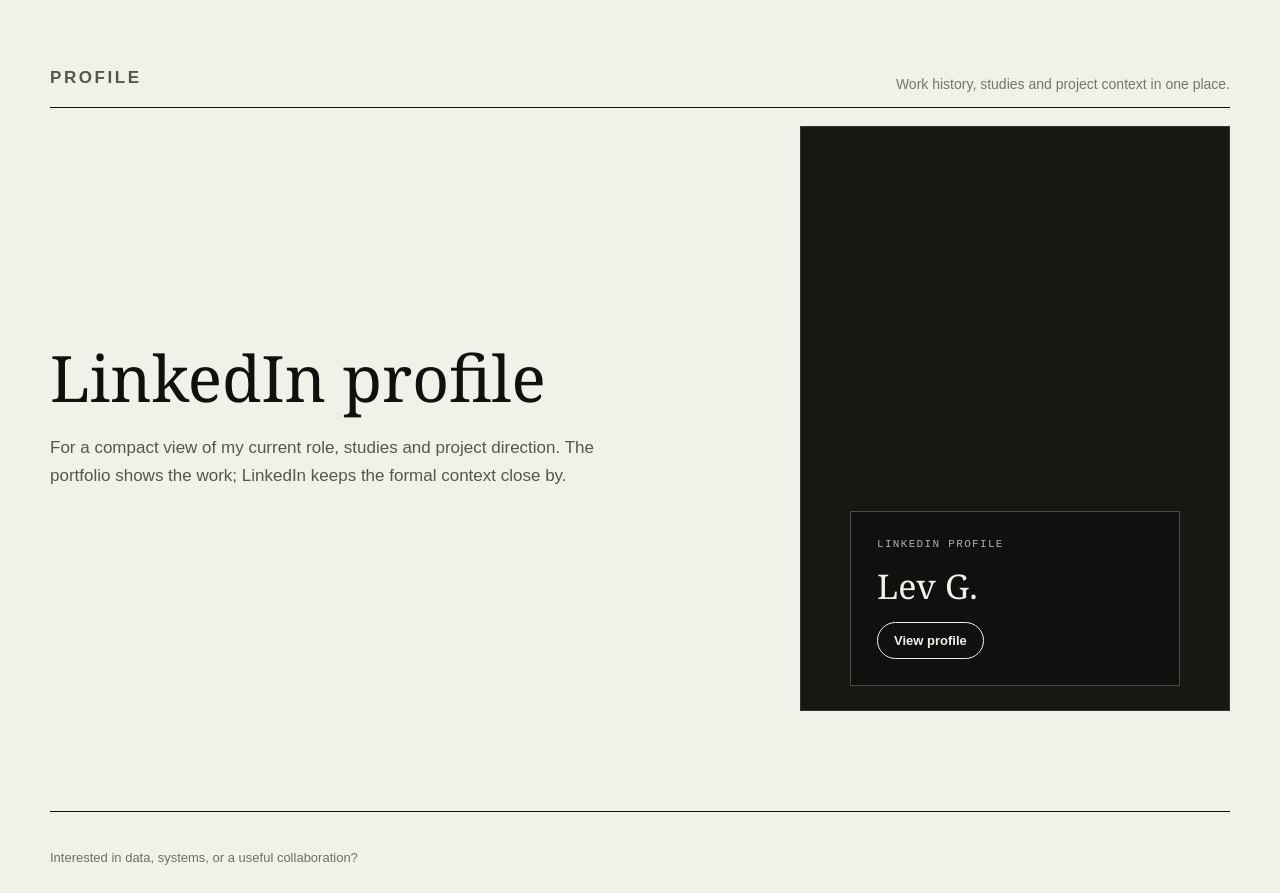
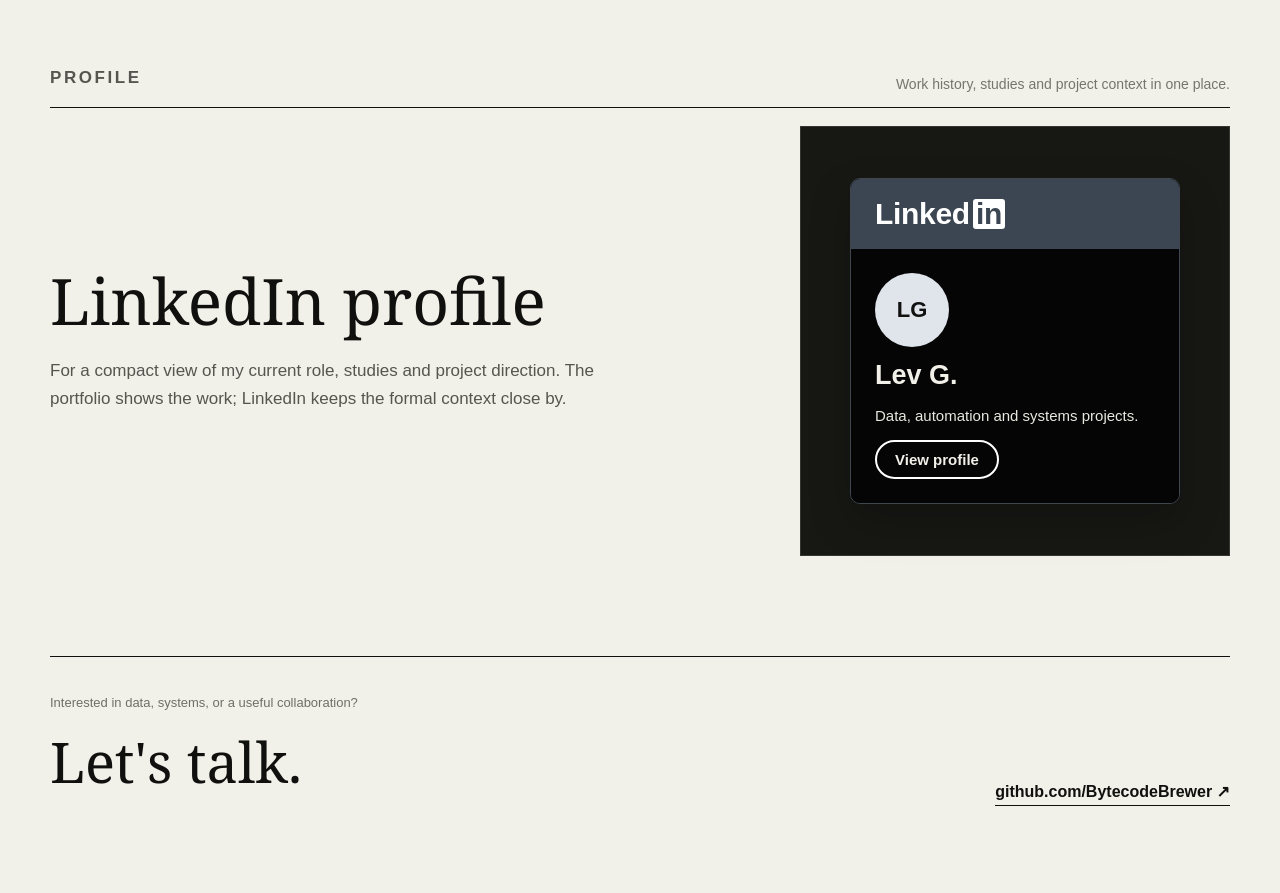
Before and after one commit to BytecodeBrewer/portfolio, a Next.js app: page / in a window 1280 px wide. Shown: the part 3220-4113 px from the top of the page. Built offline with nearby package versions, Linux system fonts and the light colour scheme; no server answers.

Commit message:
Improve LinkedIn badge fallback

```diff
--- a/app/LinkedInBadge.tsx
+++ b/app/LinkedInBadge.tsx
@@ -11,7 +11,8 @@
     if (!card) return;
 
     const checkBadge = () => {
-      setBadgeLoaded(Boolean(card.querySelector("iframe")));
+      const frames = Array.from(card.querySelectorAll("iframe"));
+      setBadgeLoaded(frames.some((frame) => frame.offsetWidth > 100 && frame.offsetHeight > 100));
     };
 
     checkBadge();
@@ -39,9 +40,15 @@
         <a className="badge-base__link LI-simple-link" href="https://de.linkedin.com/in/lev-gusiev/en?trk=profile-badge">Lev G.</a>
       </div>
       <div className="linkedin-badge-fallback">
-        <span>LinkedIn profile</span>
-        <strong>Lev G.</strong>
-        <a href="https://de.linkedin.com/in/lev-gusiev/en?trk=profile-badge" target="_blank" rel="noreferrer">View profile</a>
+        <div className="linkedin-fallback-header" aria-hidden="true">
+          <span>Linked</span><b>in</b>
+        </div>
+        <div className="linkedin-fallback-content">
+          <div className="linkedin-fallback-avatar" aria-hidden="true">LG</div>
+          <strong>Lev G.</strong>
+          <p>Data, automation and systems projects.</p>
+          <a href="https://de.linkedin.com/in/lev-gusiev/en?trk=profile-badge" target="_blank" rel="noreferrer">View profile</a>
+        </div>
       </div>
     </div>
   );
```
Also changed, not shown: app/globals.css.
